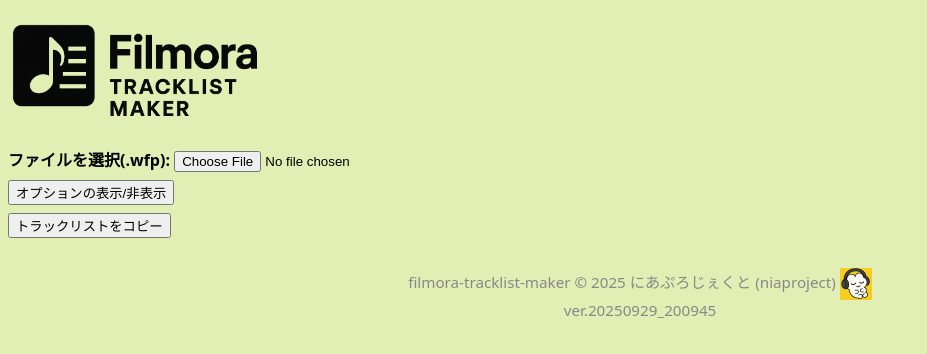
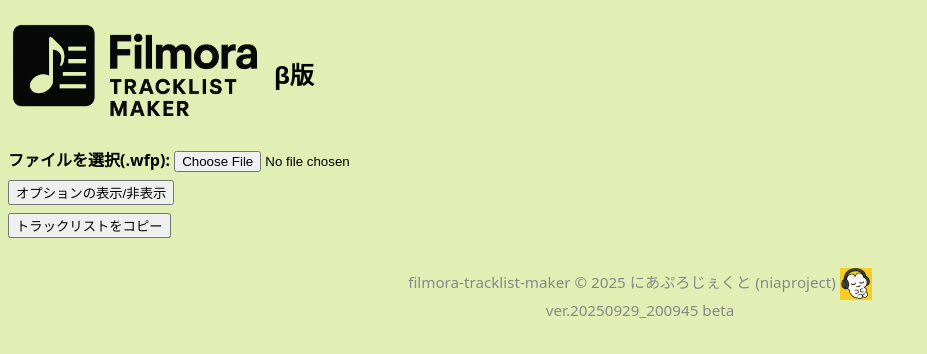
Before and after one commit to niaproject/filmora-tracklist-maker, a website: page index_test.html in a window 1280 px wide. Shown: the whole page, without its empty margins (0-927 px from the left). Drawn offline with nearby package versions, Linux system fonts and the light colour scheme.

Commit message:
β版の記載追加

```diff
--- a/index_test.html
+++ b/index_test.html
@@ -12,6 +12,7 @@
 <body>
     <h2 style="display:flex;align-items:center;gap:10px;">
         <img src="images/logo.png" alt="logo" width="256" style="vertical-align:middle;">
+        β版
     </h2>
     <!-- コンテンツをここに追加 -->
     <div class="row">
@@ -60,7 +61,7 @@
     <footer>
         filmora-tracklist-maker &copy; 2025 にあぷろじぇくと (niaproject)
         <img src="images/icon_128.png" alt="icon" width="32" height="32" style="vertical-align:middle;"><br />
-        ver.20250929_200945
+        ver.20250929_200945 beta
     </footer>
 </body>
 </html>
```
